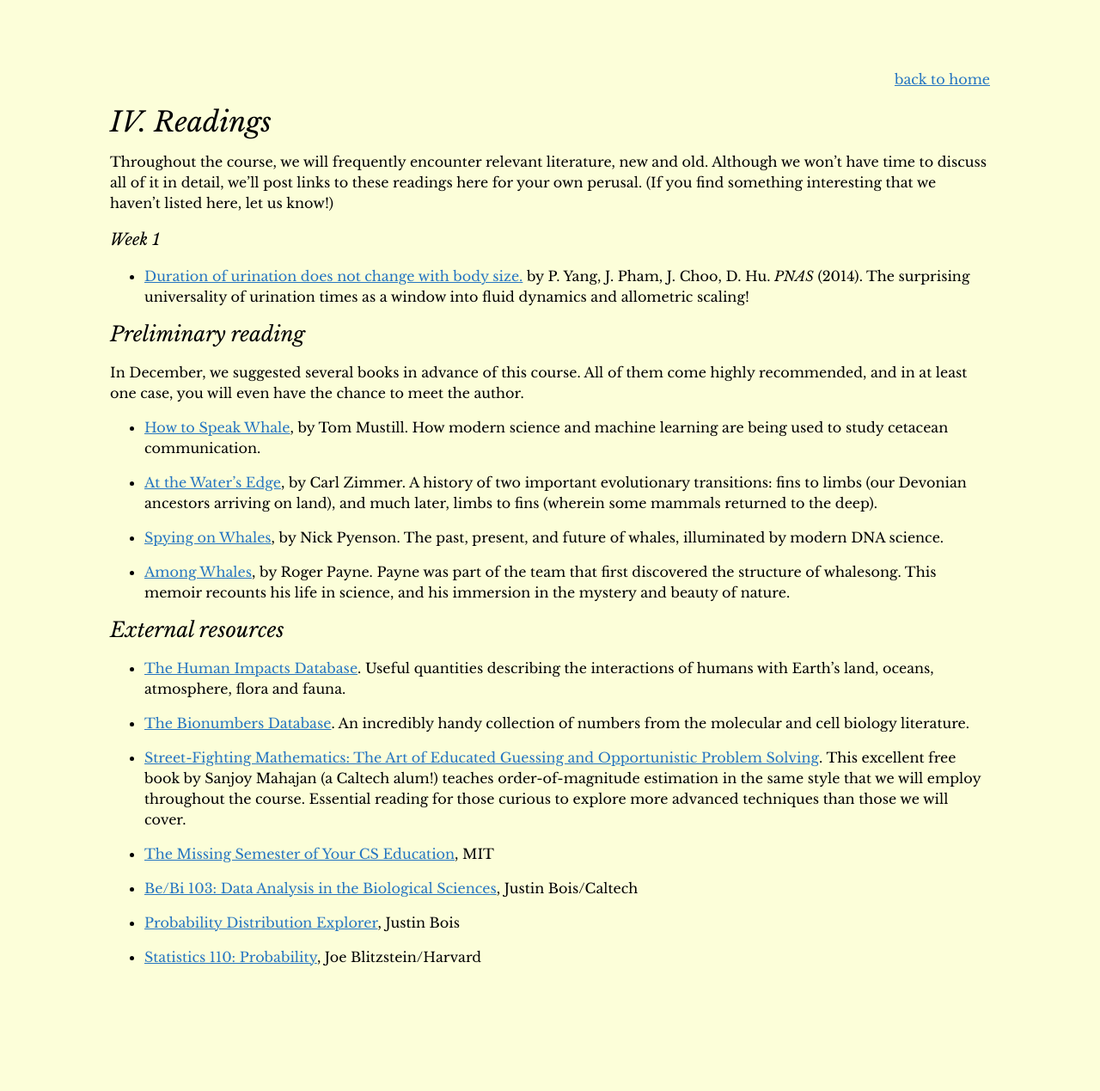
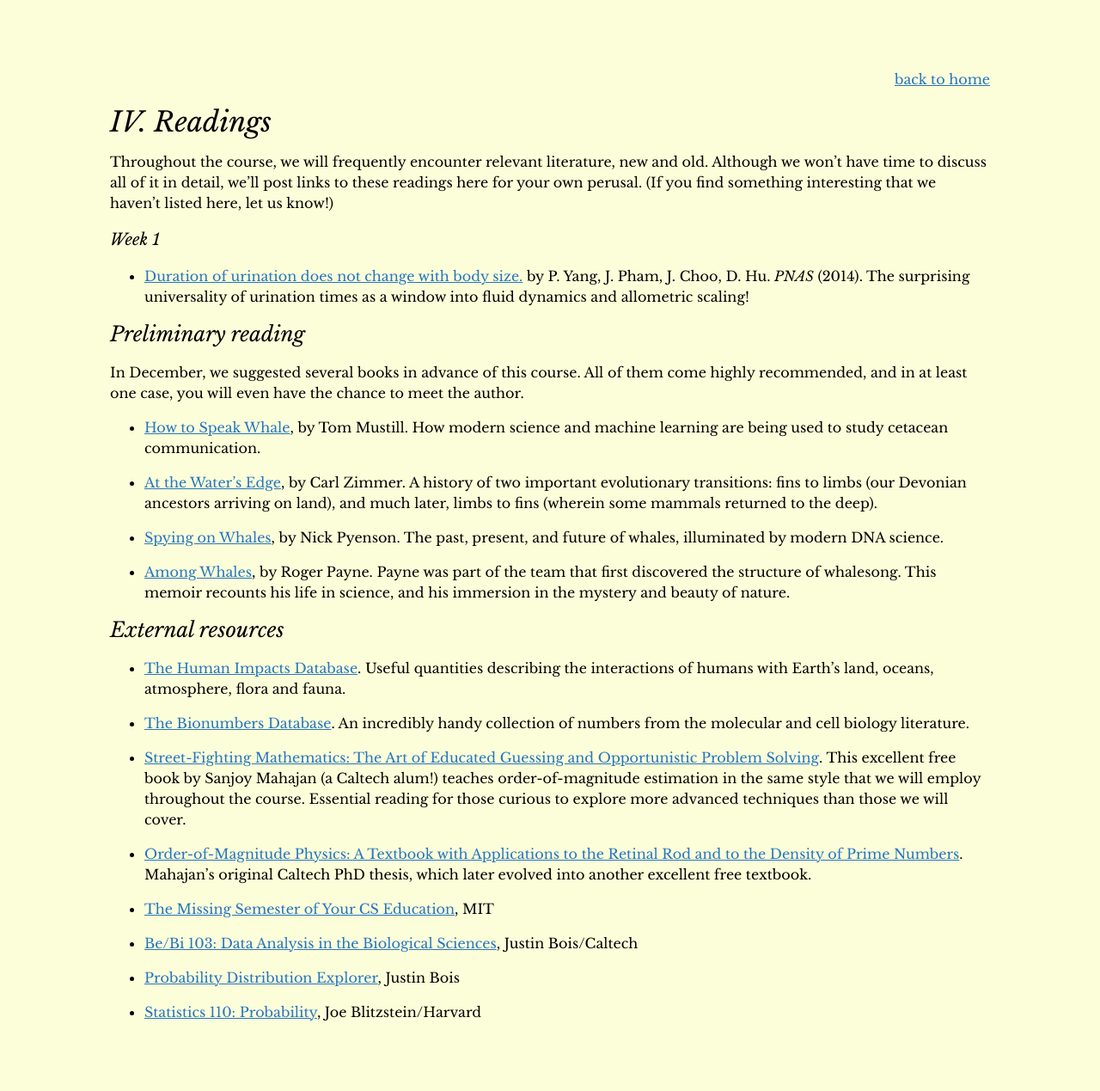
Before and after one commit to RPGroup-PBoC/whale, a Jekyll site: the page built from readings.md, in a window 1280 px wide. Shown: the whole page at 86% size. Built offline with Jekyll 4.4.1, drawn with Linux system fonts in a browser that asks for light colours; before the commit the page ends 1205 px from its top, so only the background shows below that.

Commit message:
add mahajan thesis

```diff
--- a/readings.md
+++ b/readings.md
@@ -47,6 +47,8 @@ All of them come highly recommended, and in at least one case, you will even hav
 
 * [Street-Fighting Mathematics: The Art of Educated Guessing and Opportunistic Problem Solving](https://sept.mit.edu/sites/default/files/Streetfighting%20Mathematics.pdf). This excellent free book by Sanjoy Mahajan (a Caltech alum!) teaches order-of-magnitude estimation in the same style that we will employ throughout the course. Essential reading for those curious to explore more advanced techniques than those we will cover.
 
+* [Order-of-Magnitude Physics: A Textbook with Applications to the Retinal Rod and to the Density of Prime Numbers](https://thesis.library.caltech.edu/5338/1/Mahajan_s_1998.pdf). Mahajan's original Caltech PhD thesis, which later evolved into another excellent free textbook.
+
 * [The Missing Semester of Your CS Education](https://missing.csail.mit.edu/), MIT
 
 * [Be/Bi 103: Data Analysis in the Biological Sciences](http://www.bebi103.caltech.edu), Justin Bois/Caltech
```
